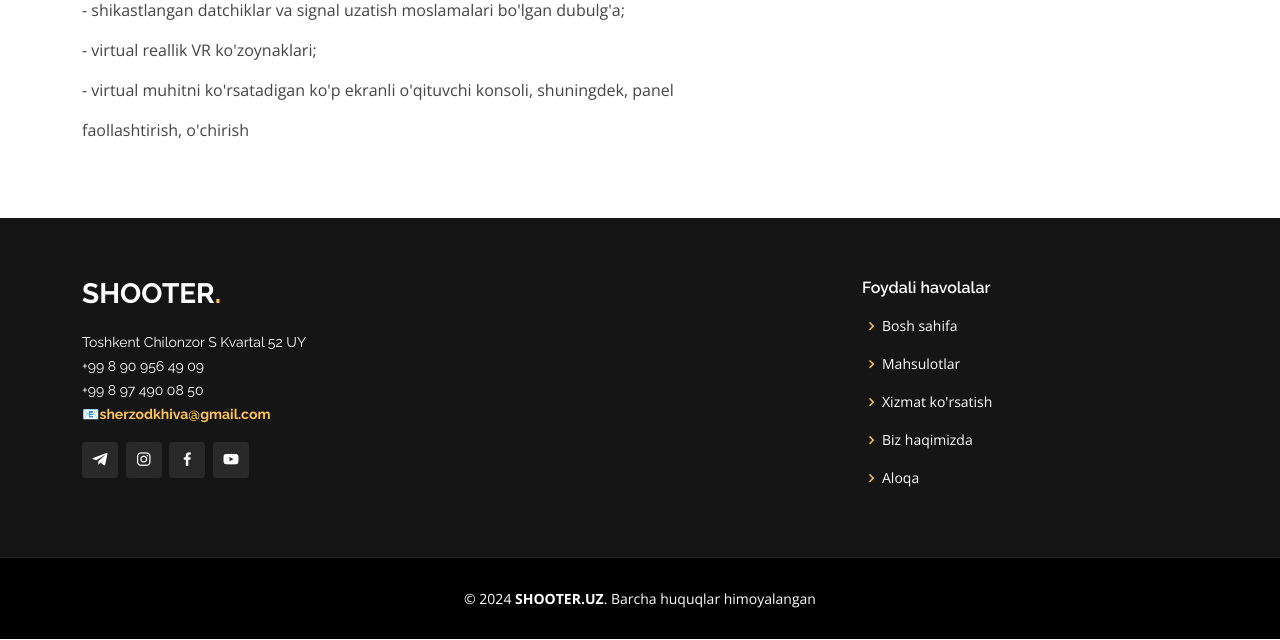
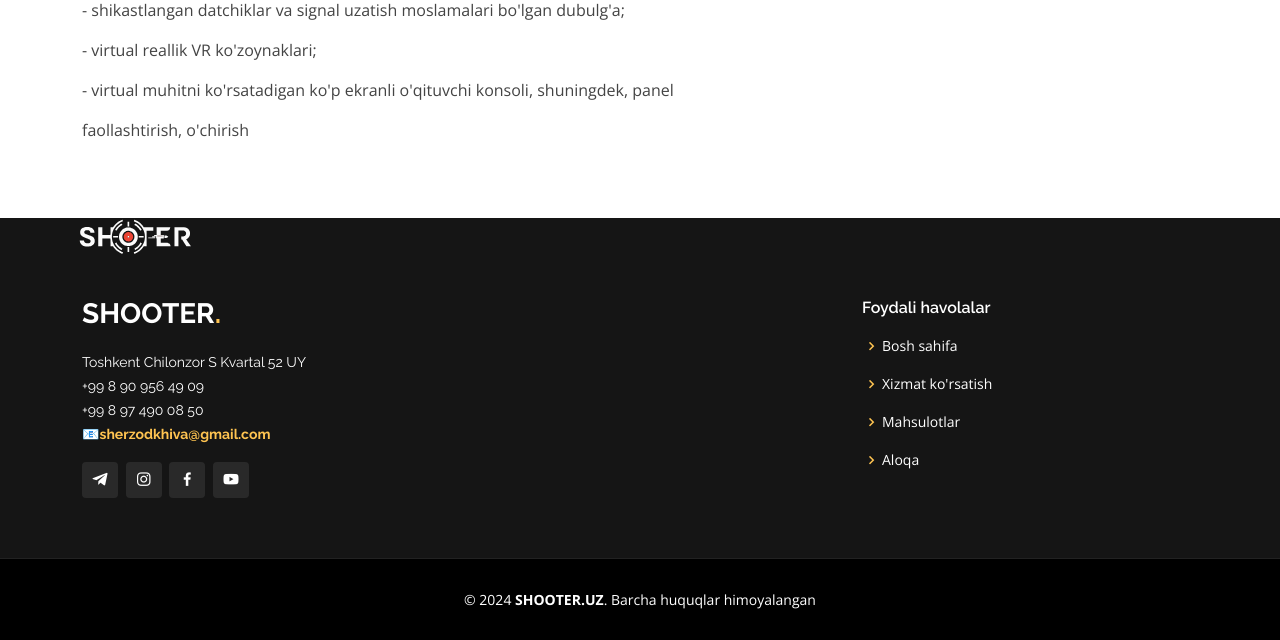
Before and after one commit to khusinboev/shooter-uz, a Django app: page /vr in a window 1280 px wide. Shown: the part 2712-3352 px from the top of the page. Run offline with Django 5.2, Linux system fonts and the light colour scheme; some libraries are stand-ins or nearby versions.

Commit message:
do'g'ridi

```diff
--- a/web/templates/base.html
+++ b/web/templates/base.html
@@ -33,7 +33,7 @@
   <header id="header" class="fixed-top ">
     <div class="container d-flex align-items-center justify-content-lg-between">
 
-      <a href="/" class="logo me-auto me-lg-0"><img width="150" height="200" src="media/images/icons/icon2.png" alt="" class="img-fluid"></a>
+      <a href="/" class="logo me-auto me-lg-0"><img src="media/images/icons/traceOq.svg" alt="" class="img-fluid"></a>
 
       <nav id="navbar" class="navbar order-last order-lg-0">
         <ul>
@@ -60,6 +60,7 @@
     <div class="footer-top">
       <div class="container">
         <div class="row">
+          <a href="/" ><img style="margin-left: -22px;margin-top: -70px;margin-bottom: -50px;" width="150" src="media/images/icons/traceOq.svg" alt="" class="img-fluid"></a>
 
           <div class="col-lg-3 col-md-6">
             <div class="footer-info">
@@ -72,7 +73,7 @@
                 <a href="https://t.me/Shooter_military" class="telegram"><i class="bx bxl-telegram"></i></a>
                 <a href="https://www.instagram.com/shooter.military/" class="instagram"><i class="bx bxl-instagram"></i></a>
                 <a href="https://www.facebook.com/profile.php?id=61570921710385" class="facebook"><i class="bx bxl-facebook"></i></a>
-                <a href="https://www.youtube.com/@Shooter_military" class="youtube"><i class="bx bxl-youtube"></i></a>
+                <a href="https://www.youtube.com/@Shooter.military" class="youtube"><i class="bx bxl-youtube"></i></a>
               </div>
             </div>
           </div>
@@ -81,10 +82,9 @@
             <h4>Foydali havolalar</h4>
             <ul>
               <li><i class="bx bx-chevron-right"></i> <a href="#">Bosh sahifa</a></li>
-              <li><i class="bx bx-chevron-right"></i> <a href="#about">Mahsulotlar</a></li>
-              <li><i class="bx bx-chevron-right"></i> <a href="#services">Xizmat ko'rsatish</a></li>
-              <li><i class="bx bx-chevron-right"></i> <a href="#team">Biz haqimizda</a></li>
-              <li><i class="bx bx-chevron-right"></i> <a href="#contact">Aloqa</a></li>
+              <li><i class="bx bx-chevron-right"></i> <a href="/#about">Xizmat ko'rsatish</a></li>
+              <li><i class="bx bx-chevron-right"></i> <a href="/#services">Mahsulotlar</a></li>
+              <li><i class="bx bx-chevron-right"></i> <a href="/#contact">Aloqa</a></li>
             </ul>
           </div>
         </div>
```
Also changed, not shown: web/templates/index.html (+10 -11 lines).
